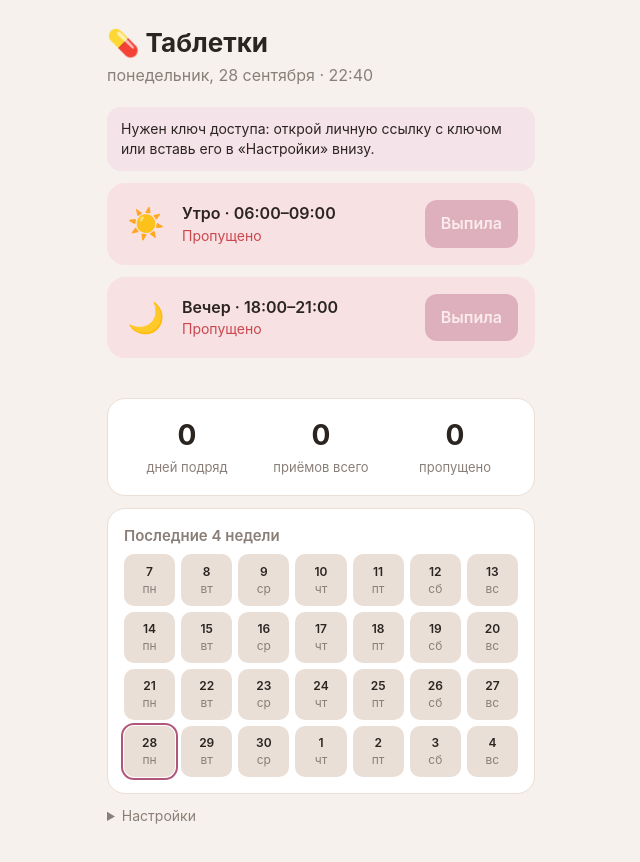
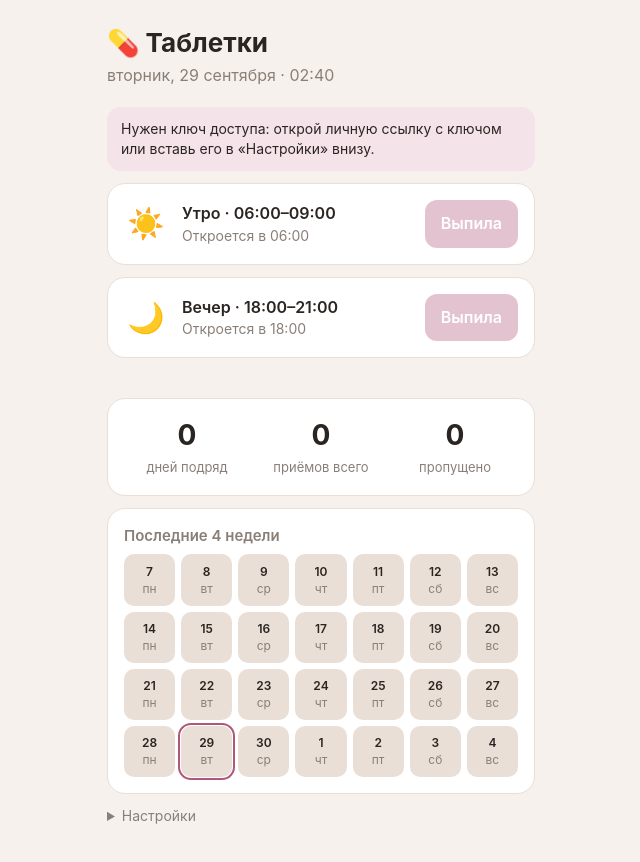
Before and after one commit to artemijkonova-pixel/pills, a plain HTML site: page index.html in a window 1280 px wide. Shown: the whole page, without its empty margins (319-959 px from the left). Drawn offline with Linux system fonts and the light colour scheme.

Commit message:
Timezone: Asia/Almaty
Co-Authored-By: Claude Opus 5.5 <noreply@anthropic.com>

```diff
--- a/index.html
+++ b/index.html
@@ -106,7 +106,7 @@ const CFG = {
   owner: "artemijkonova-pixel",
   repo: "personal",
   path: "data/log.json",
-  tz: "Europe/London",
+  tz: "Asia/Almaty",
   slots: {
     morning: { from: 6, to: 9, label: "Утро" },
     evening: { from: 18, to: 21, label: "Вечер" },
```
